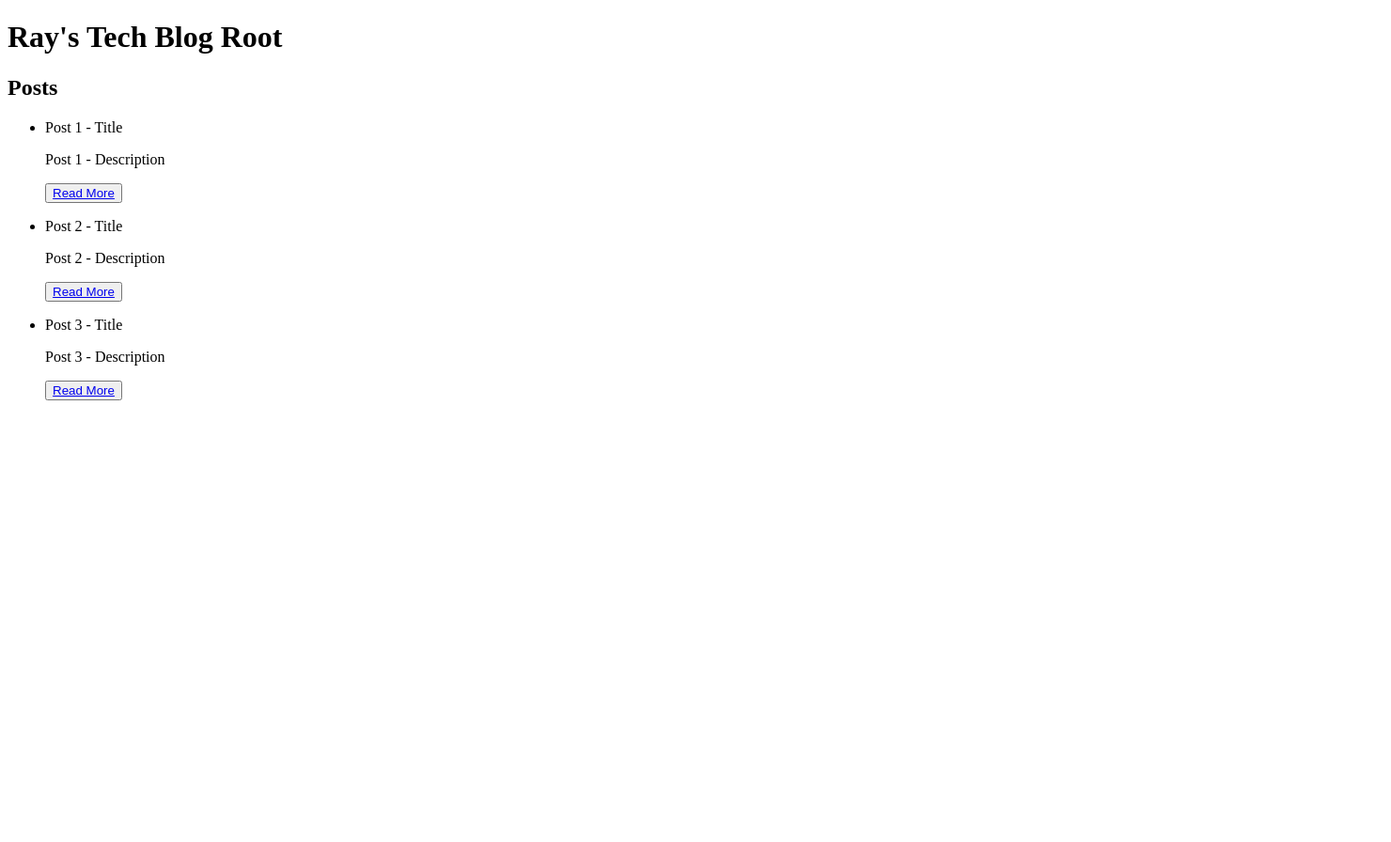
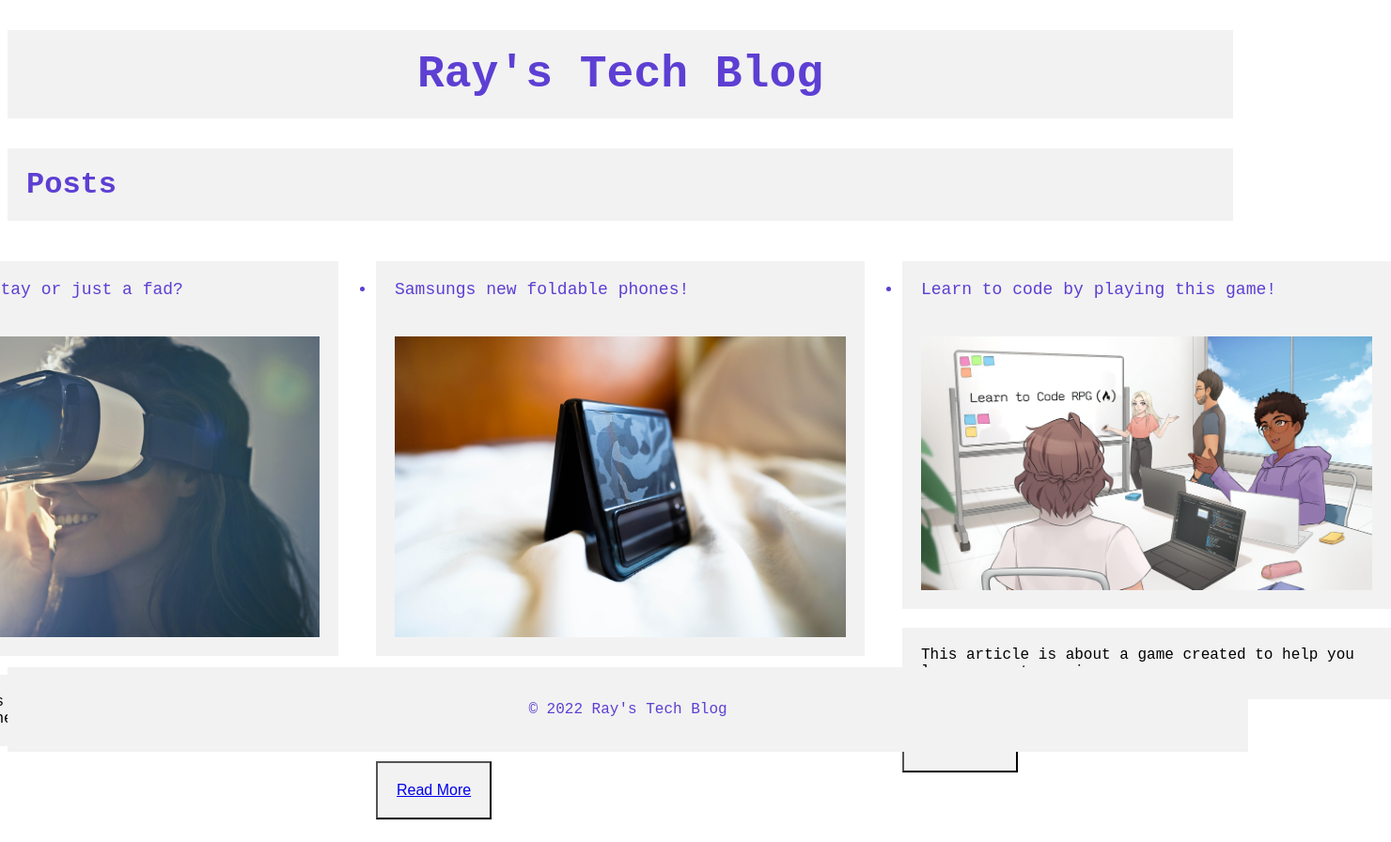
Before and after one commit to CatoRaymond-FS/Memory-Lane-Blog, a website: page _site/index.html in a window 1280 px wide. Shown: the whole page at 94% size, 1480 px wide, since content can reach past the window. Before the commit the page ends 800 px from the top, so only its background shows below. Drawn offline with Linux system fonts and the light colour scheme.

Commit message:
Added styling

```diff
--- /dev/null
+++ b/_site/CSS/style.css
@@ -0,0 +1,68 @@
+/* Style the header*/
+#header {
+  text-align: center;
+  padding: 20px;
+  color: #5D3FD3;
+  background-color: #F2F2F2;
+  font-size: 3rem;
+  font-family: 'Courier New', Courier, monospace;
+  width: 100%;
+}
+/*Style post header*/
+#postHeader {
+    padding: 20px;
+    color: #5D3FD3;
+    background-color: #F2F2F2;
+    font-size: 2rem;
+    font-family: 'Courier New', Courier, monospace;
+    width: 100%;
+}
+/* Style post section*/
+#postSection {
+    display: flex;
+    flex-direction: row;
+    justify-content: center;
+    width: 100%;
+}
+/*Style post title*/
+.postTitle {
+    padding: 20px;
+    color: #5D3FD3;
+    background-color: #F2F2F2;
+    font-size: 18px;
+    font-family: 'Courier New', Courier, monospace;
+}
+/*Style post content*/
+.postDesc {
+    padding: 20px;
+    color: #000000;
+    background-color: #F2F2F2;
+    font-size: 1rem;
+    font-family: 'Courier New', Courier, monospace;
+}
+/*style post image to line up with title*/
+.postImg {
+    padding: 20px;
+    height: auto;
+    width: 30rem;
+    background-color: #F2F2F2;
+}
+/*Style the post button*/
+.postButton {
+    padding: 20px;
+    color: #5D3FD3;
+    background-color: #F2F2F2;
+    font-size: 1rem;
+}
+/*Style the footer*/
+#footer {
+    padding: 20px;
+    color: #5D3FD3;
+    background-color: #F2F2F2;
+    font-size: 1rem;
+    font-family: 'Courier New', Courier, monospace;
+    position: absolute;
+    bottom: 0;
+    width: 100%;
+    text-align: center;
+}
--- a/_site/index.html
+++ b/_site/index.html
@@ -4,40 +4,46 @@
         <meta charset="UTF-8">
         <meta http-equiv="X-UA-Compatible" content="IE=edge">
         <meta name="viewport" content="width=device-width, initial-scale=1.0">
+        <link rel="stylesheet" href="./CSS/style.css">
         <title>Ray's Tech Blog</title>
     </head>
 
     <body>
         <div>
-            <h1>Ray's Tech Blog Root</h1>
+            <h1 id="header">Ray's Tech Blog</h1>
         </div>
-        <section>
-            <h2>Posts</h2>
+        <h2 id="postHeader">Posts</h2>
+        <section id="postSection">
 
             <ul>
-                <li>Post 1 - Title
-                <img>
-                <p>Post 1 - Description</p>
-                <button><a href="./post1.html">Read More</a></button>
+                <li class="postTitle">VR, Here to stay or just a fad?</li>
+                <img class="postImg" src="./img/vr.jpg">
+                <p class="postDesc">This article is about the future of vr gaming and the state of the industry today.</p>
+                <button class="postButton"><a href="./post1.html">Read More</a></button>
                 </li>
             </ul>
 
             <ul>
-                <li>Post 2 - Title
-                <img>
-                <p>Post 2 - Description</p>
-                <button><a href="./_site/posts/post2.html">Read More</a></button>
+                <li class="postTitle">Samsungs new foldable phones!</li>
+                <img class="postImg" src="./img/zflip4.jpg">
+                <p class="postDesc">This article is about Samsungs new folding phone the Galaxy Z Flip 4 and the Galaxy Z Fold 4.</p>
+                <button class="postButton"><a href="./posts/post2.html">Read More</a></button>
                 </li>
             </ul>
 
             <ul>
-                <li>Post 3 - Title
-                <img>
-                <p>Post 3 - Description</p>
-                <button><a href="./_site/posts/post3.html">Read More</a></button>
+                <li class="postTitle">Learn to code by playing this game!</li>
+                <img class="postImg" src="./img/Fcc.png">
+                <p class="postDesc">This article is about a game created to help you learn computer science.</p>
+                <button class="postButton"><a href="./posts/post3.html">Read More</a></button>
                 </li>
             </ul>
         </section>
         <script src="./JS/script.js"></script>
+
+        <!--Add a copyright-->
+        <footer id="footer">
+            <p>© 2022 Ray's Tech Blog</p>
+        </footer>
     </body>
 </html>
```
Also changed, not shown: _site/img/Fcc.png (added), _site/img/vr.jpg (added), _site/img/zflip4.jpg (added).
